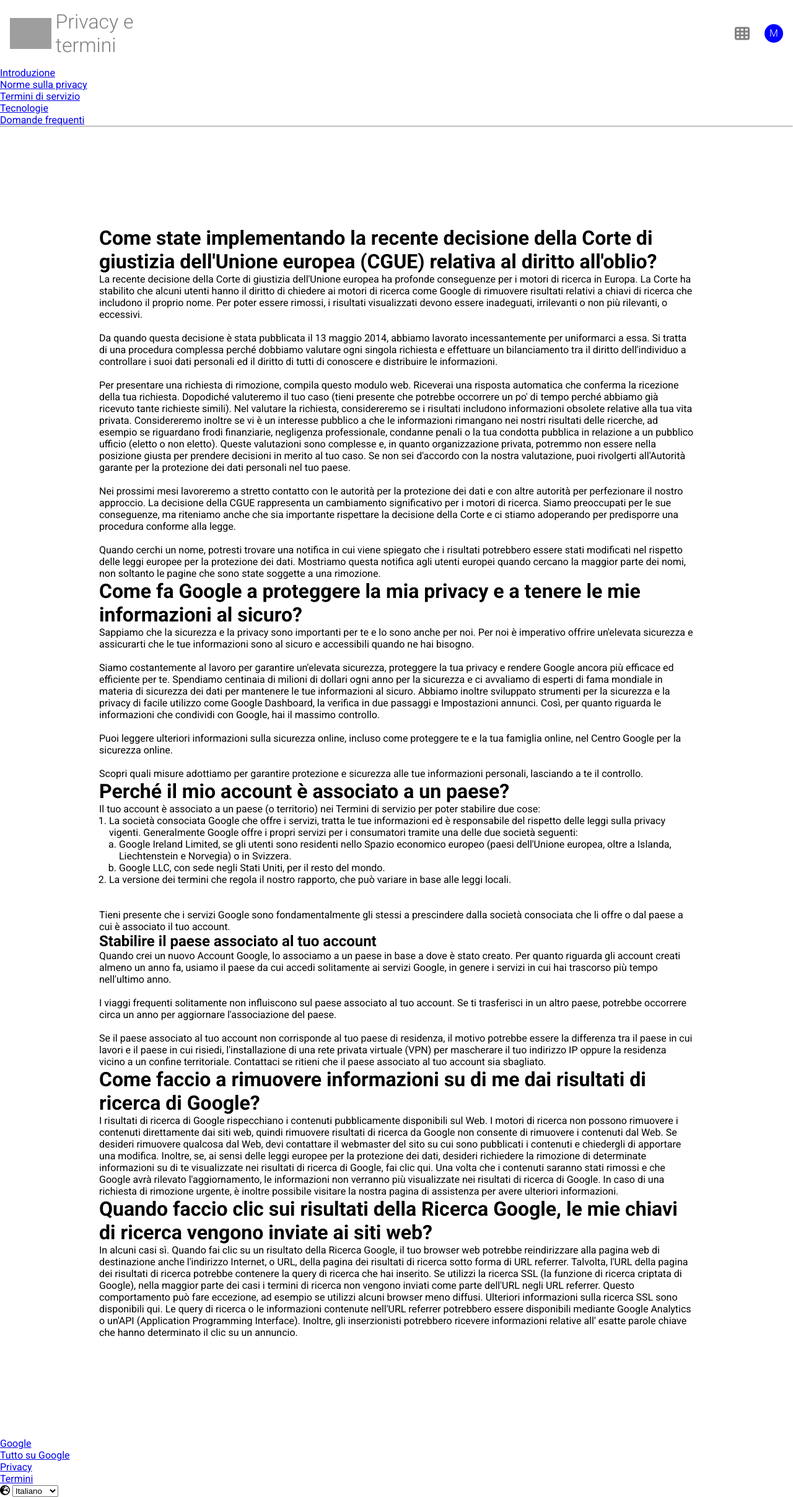
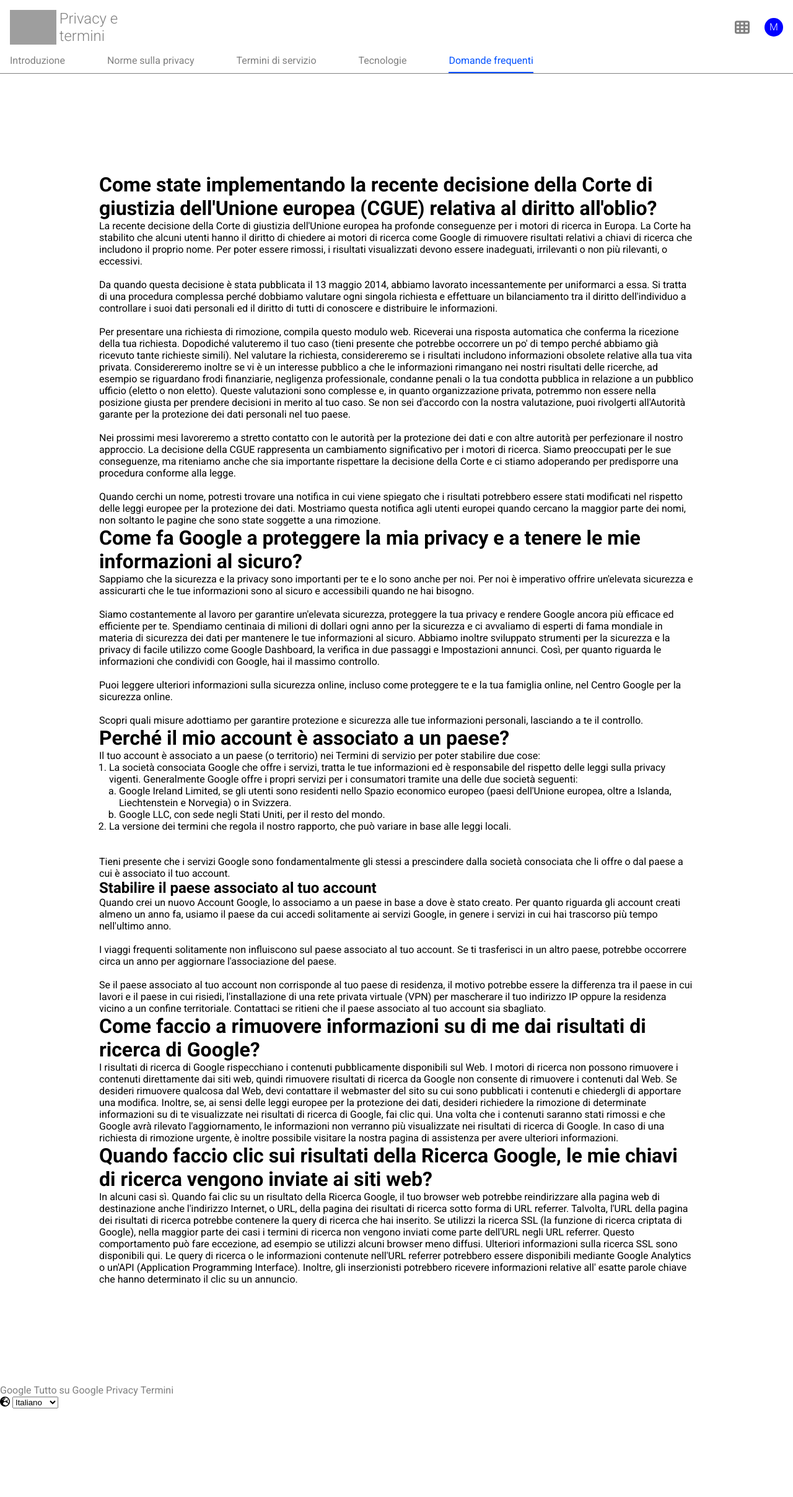
Before and after one commit to otuoio/php-google-faq, a PHP site: page / in a window 1280 px wide. Shown: the whole page at 62% size. After the commit the page ends 2273 px from the top, so only its background shows below. Run offline with PHP 8.4, Linux system fonts and the light colour scheme; grey boxes are pictures that could not be loaded.

Commit message:
add header nav menu style

```diff
--- a/index.php
+++ b/index.php
@@ -136,7 +136,6 @@ Ci sono diverse domande con relative risposte. Gestire il “Database” e la vi
                 <li class="active"><a href="#">Domande frequenti</a></li>
             </ul>
         </nav>
-        <hr>
     </header>
     <!-- /header -->
 
--- a/style.css
+++ b/style.css
@@ -1,3 +1,7 @@
+:root {
+    --blue-color: rgb(0, 81, 255);
+}
+
 * {
     margin: 0;
     padding: 0;
@@ -9,17 +13,30 @@ html {
     font-family: 'Roboto', sans-serif;
 }
 
+/* COMMONS */
+.menu-inline {
+    list-style: none;
+}
+.menu-inline li {
+    display: inline-block;
+}
+.menu-inline li a {
+    text-decoration: none;
+    color: gray;
+}
+
 /* HEADER */
+/* header user */
 .user {
     display: flex;
     justify-content: space-between;
     align-items: center;
+    padding: 1em;
 }
 .user .logo-section,
 .user .user-section {
     width: 20%;
     display: flex;
-    padding: 1em;
 }
 
 .user .logo-section {
@@ -32,7 +49,7 @@ html {
 }
 .user .logo-section span {
     display: inline-block;
-    font-size: 2em;
+    font-size: 1.5em;
     font-weight: 300;
     color: gray;
     margin-left: .2em;
@@ -61,8 +78,29 @@ html {
     font-weight: 300;
 }
 
+/* header navbar */
+.nav-menu {
+    padding: 0 1em;
+    border-bottom: 1px solid gray;
+}
 
-
+.nav-menu .menu-inline li {
+    margin-right: 4em;
+    height: 30px;
+}
+.nav-menu .menu-inline li a {
+    font-size: 1em;
+    font-weight: 400;
+}
+.nav-menu .menu-inline li:hover a {
+    color: var(--blue-color);
+}
+.nav-menu .menu-inline li.active {
+    border-bottom: 2px solid var(--blue-color);
+}
+.nav-menu .menu-inline li.active a {
+    color: var(--blue-color);
+}
 
 /* MAIN */
 .faqs {
```
